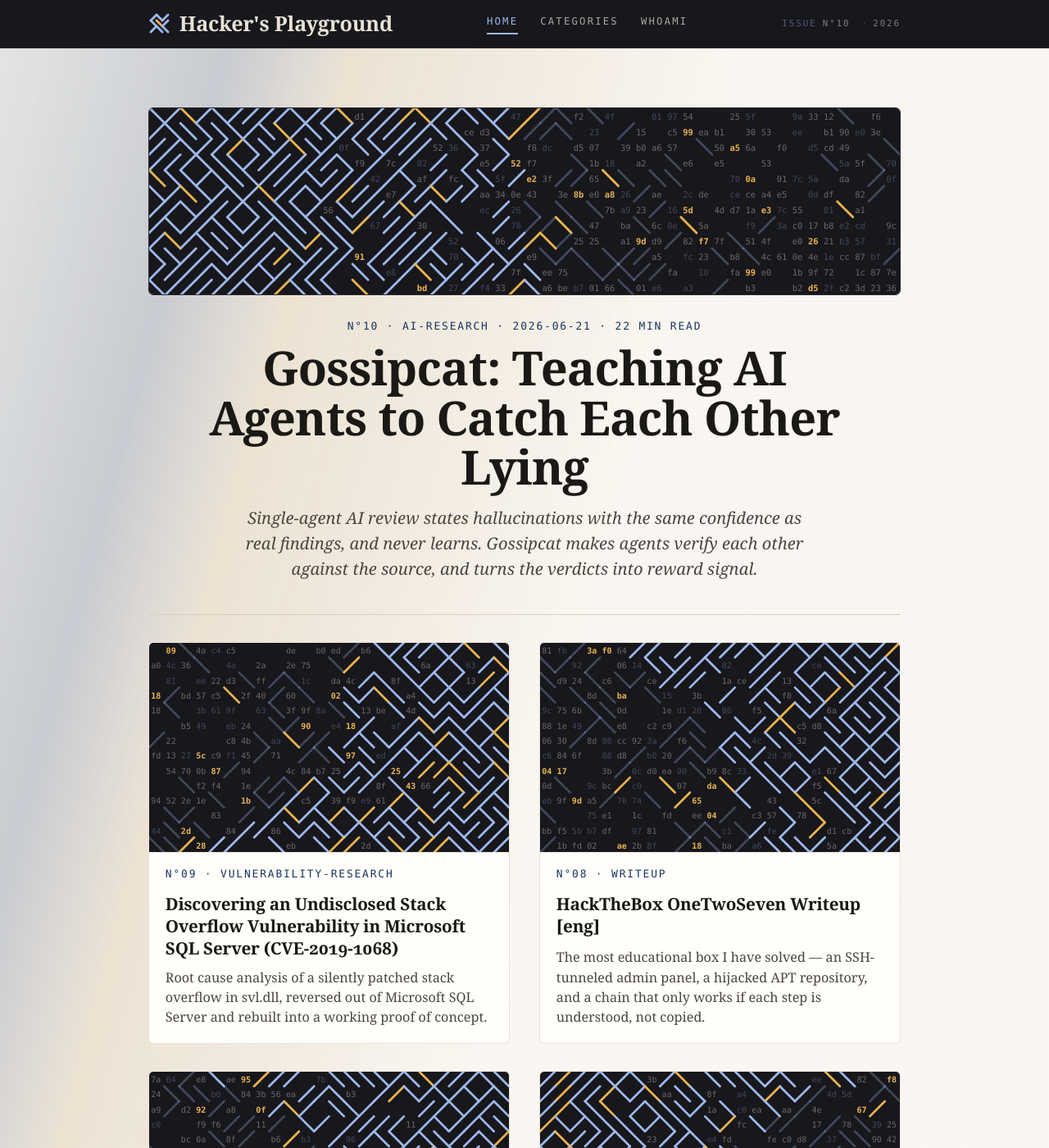
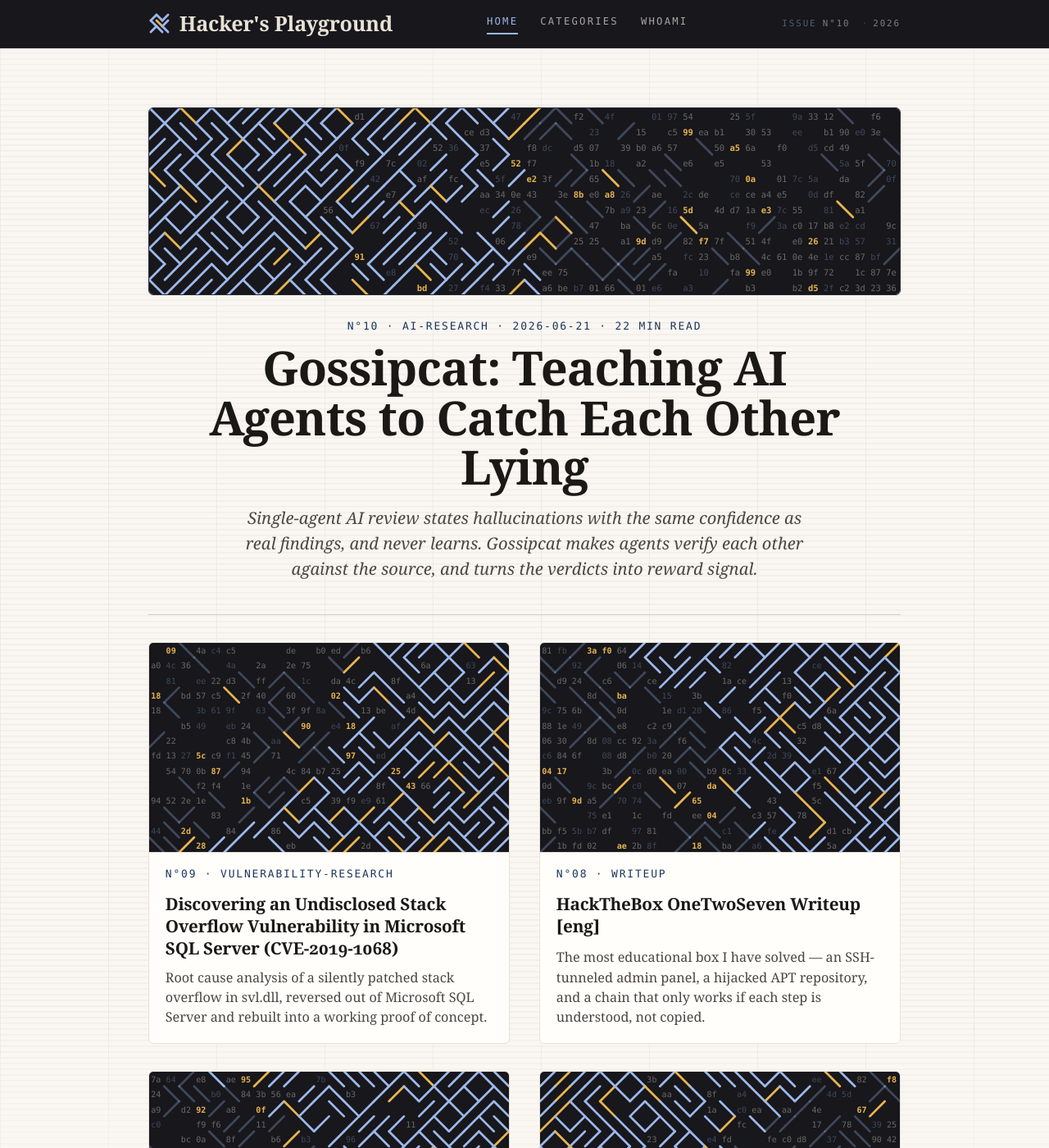
Before and after one commit to ataberk-xyz/ataberk-xyz.github.io, a Jekyll site: the page built from index.html, in a window 1280 px wide and 1400 px high. Shown: the whole window at 82% size. Built offline with Jekyll 4.4.1, drawn with Linux system fonts in a browser that asks for light colours; the list of posts is cut into pages by our own code.

Commit message:
theme: swap roller for column drift — newsprint lines rising behind the page
Co-Authored-By: Claude Fable 5 <noreply@anthropic.com>

```diff
--- a/_sass/kami/_base.scss
+++ b/_sass/kami/_base.scss
@@ -57,10 +57,10 @@ img { max-width: 100%; height: auto; }
 
 small { font-size: 0.82em; color: var(--ink-3); }
 
-// ── Press: the roller ─────────────────────────────────────────
-// A halftone field with a slow ink wave sweeping across it — the press
-// roller passing over newsprint. It lives BEHIND everything: cards,
-// covers, masthead and footer all paint their own opaque grounds over it.
+// ── Press: the column drift ───────────────────────────────────
+// Endless newsprint: setting lines and column rules drifting slowly
+// upward behind the page. It lives BEHIND everything — cards, covers,
+// masthead and footer all paint their own opaque grounds over it.
 .press {
   position: fixed;
   inset: 0;
@@ -68,37 +68,29 @@ small { font-size: 0.82em; color: var(--ink-3); }
   pointer-events: none;
   overflow: hidden;
 }
-.press::before,
-.press::after {
+.press::before {
   content: "";
   position: absolute;
-  inset: 0;
-}
-.press::before {
-  background-image: radial-gradient(currentColor 0.6px, transparent 0.8px);
-  background-size: 5px 5px;
+  inset: -140px 0;
   color: var(--ink);
-  opacity: 0.05;
-}
-.press::after {
-  background-image: linear-gradient(
-    105deg,
-    transparent 35%,
-    color-mix(in srgb, var(--accent) 22%, transparent) 48%,
-    color-mix(in srgb, var(--accent-warn) 14%, transparent) 52%,
-    transparent 65%
-  );
-  background-size: 260% 100%;
-  background-repeat: no-repeat;
-  animation: press-roller 16s ease-in-out infinite;
+  background-image:
+    repeating-linear-gradient(to bottom, currentColor 0 1px, transparent 1px 7px),
+    repeating-linear-gradient(to right, currentColor 0 1px, transparent 1px 132px);
+  background-size: 100% 7px, 132px 100%;
+  opacity: 0.055;
+  animation: press-columns 30s linear infinite;
+  // fade the field out top and bottom so it never collides with the
+  // masthead's edge or the footer rule
+  -webkit-mask-image: linear-gradient(to bottom, transparent, #000 18%, #000 82%, transparent);
+          mask-image: linear-gradient(to bottom, transparent, #000 18%, #000 82%, transparent);
 }
 @media (prefers-color-scheme: dark) {
-  .press::before { opacity: 0.07; }
+  .press::before { opacity: 0.075; }
 }
-@keyframes press-roller {
-  0%   { background-position: 120% 0; }
-  100% { background-position: -60% 0; }
+@keyframes press-columns {
+  from { background-position: 0 0, 0 0; }
+  to   { background-position: 0 -140px, 0 0; }
 }
 @media (prefers-reduced-motion: reduce) {
-  .press::after { animation: none; opacity: 0.35; }
+  .press::before { animation: none; }
 }
```
